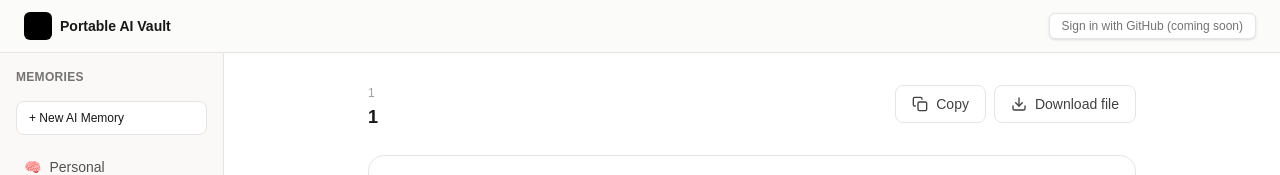
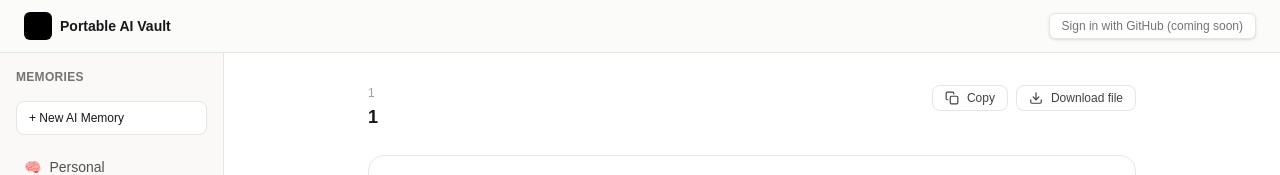
Before and after one commit to Kukomoo/portable-ai-vault-template, a Next.js app in the folder ai-vault-appp/: page /memory/1/file/1 in a window 1280 px wide. Shown: the top 175 px of the page. Built offline with nearby package versions, Linux system fonts and the light colour scheme; no server answers.

Commit message:
refactor: match all button sizes to Save/Cancel (px-3 py-1 text-xs), shrink icons to 14px

```diff
--- a/ai-vault-appp/app/components/CopyButton.tsx
+++ b/ai-vault-appp/app/components/CopyButton.tsx
@@ -3,27 +3,27 @@
 
 // Shared design token — used by all action buttons across the app
 export const BTN_BASE =
-  'inline-flex items-center gap-2 rounded-lg border px-4 py-2 text-sm font-medium transition-colors disabled:opacity-60';
+  'inline-flex items-center gap-2 rounded-lg border px-3 py-1 text-xs font-medium transition-colors disabled:opacity-60';
 export const BTN_NEUTRAL = 'border-[#e7e5e4] bg-white text-neutral-700 hover:bg-neutral-50';
-export const BTN_GREEN   = 'border-green-300 bg-green-50 text-green-700';
-export const BTN_RED     = 'border-red-300 bg-red-50 text-red-700';
+export const BTN_GREEN  = 'border-green-300 bg-green-50 text-green-700';
+export const BTN_RED    = 'border-red-300 bg-red-50 text-red-700';
 
 // Reusable SVG icons
 export const IconCheck = (
-  <svg xmlns="http://www.w3.org/2000/svg" width="16" height="16" viewBox="0 0 24 24" fill="none"
+  <svg xmlns="http://www.w3.org/2000/svg" width="14" height="14" viewBox="0 0 24 24" fill="none"
     stroke="currentColor" strokeWidth="2.5" strokeLinecap="round" strokeLinejoin="round">
     <polyline points="20 6 9 17 4 12"/>
   </svg>
 );
 export const IconCopy = (
-  <svg xmlns="http://www.w3.org/2000/svg" width="16" height="16" viewBox="0 0 24 24" fill="none"
+  <svg xmlns="http://www.w3.org/2000/svg" width="14" height="14" viewBox="0 0 24 24" fill="none"
     stroke="currentColor" strokeWidth="2" strokeLinecap="round" strokeLinejoin="round">
     <rect x="9" y="9" width="13" height="13" rx="2" ry="2"/>
     <path d="M5 15H4a2 2 0 0 1-2-2V4a2 2 0 0 1 2-2h9a2 2 0 0 1 2 2v1"/>
   </svg>
 );
 export const IconDownload = (
-  <svg xmlns="http://www.w3.org/2000/svg" width="16" height="16" viewBox="0 0 24 24" fill="none"
+  <svg xmlns="http://www.w3.org/2000/svg" width="14" height="14" viewBox="0 0 24 24" fill="none"
     stroke="currentColor" strokeWidth="2" strokeLinecap="round" strokeLinejoin="round">
     <path d="M21 15v4a2 2 0 0 1-2 2H5a2 2 0 0 1-2-2v-4"/>
     <polyline points="7 10 12 15 17 10"/>
@@ -31,7 +31,7 @@
   </svg>
 );
 export const IconPlus = (
-  <svg xmlns="http://www.w3.org/2000/svg" width="16" height="16" viewBox="0 0 24 24" fill="none"
+  <svg xmlns="http://www.w3.org/2000/svg" width="14" height="14" viewBox="0 0 24 24" fill="none"
     stroke="currentColor" strokeWidth="2" strokeLinecap="round" strokeLinejoin="round">
     <line x1="12" y1="5" x2="12" y2="19"/>
     <line x1="5" y1="12" x2="19" y2="12"/>
@@ -74,7 +74,6 @@
         {copyStatus === 'done' ? IconCheck : IconCopy}
         {copyStatus === 'done' ? 'Copied!' : 'Copy'}
       </button>
-
       <button
         onClick={handleDownload}
         className={`${BTN_BASE} ${dlStatus === 'done' ? BTN_GREEN : BTN_NEUTRAL}`}
```
